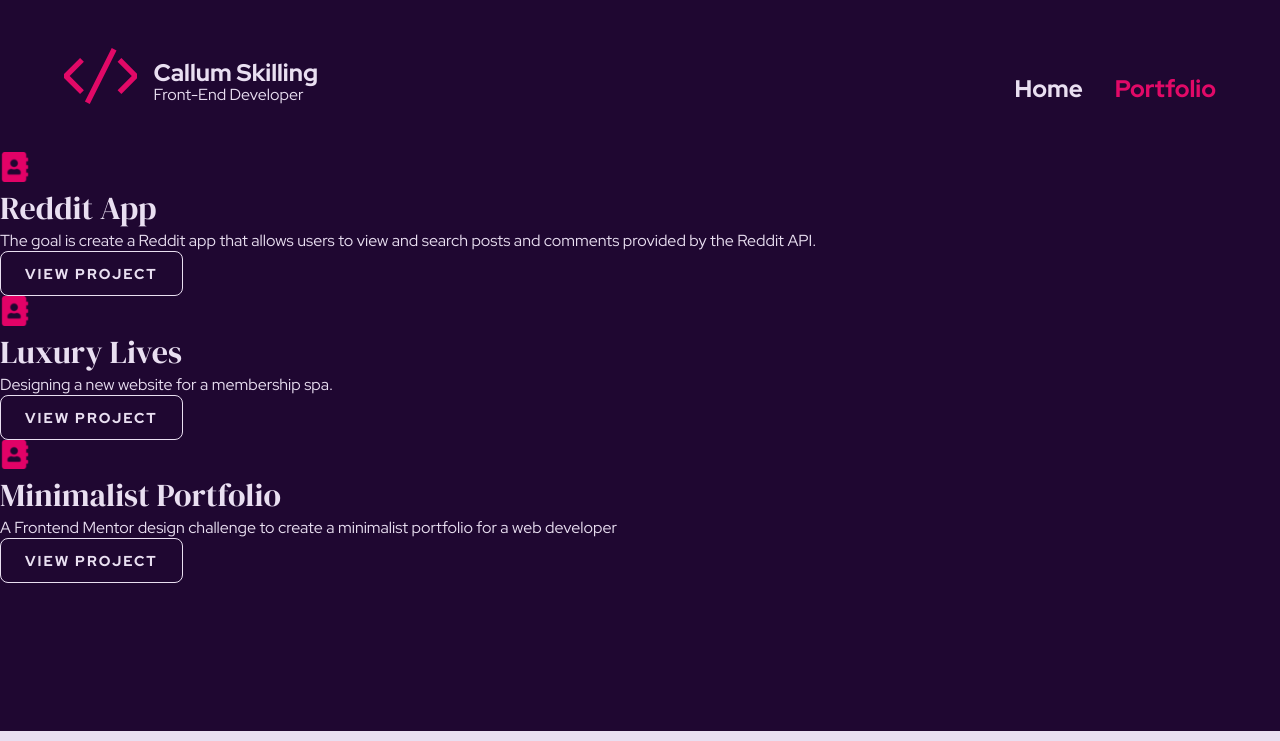
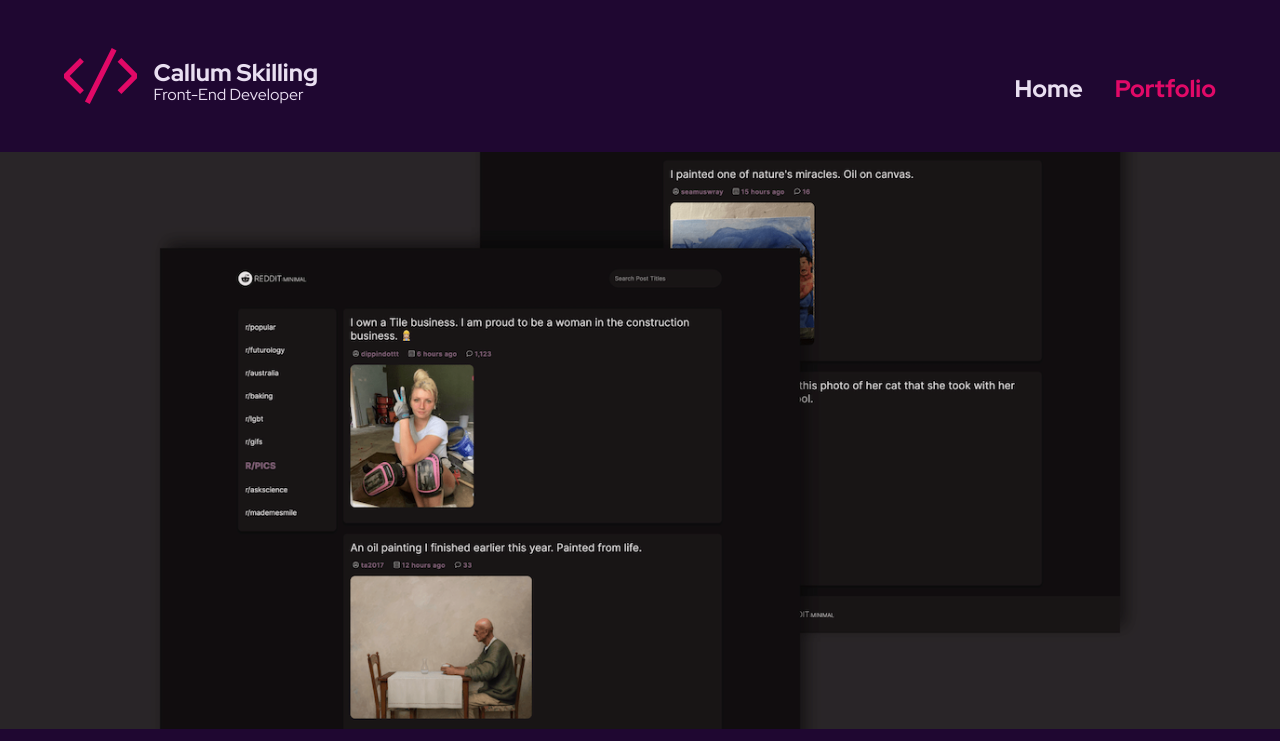
Before and after one commit to callumskilling/portfolio, a React (Vite) app: page /portfolio in a window 1280 px wide. Shown: the top 741 px of the page. Built offline with nearby package versions, Linux system fonts and the light colour scheme.

Commit message:
updated image paths

```diff
--- a/src/assets/data/portfolioData.js
+++ b/src/assets/data/portfolioData.js
@@ -9,37 +9,37 @@ export const portfolioData = [
         "project_code_url": "https://github.com/callumskilling/112.013_reddit_app",
         "project_live_url": "https://callumskilling.github.io/112.013_reddit_app/",
         "image_paths": {
+            "thumbnail": {
+                "thumbnail_desktop": "/src/assets/images/images/desktop/reddit_thumbnail_desktop.png",
+                "thumbnail_desktop_2x": "/src/assets/images/images/desktop/reddit_thumbnail_desktop_2x.png",
+                "thumbnail_tablet": "/src/assets/images/images/tablet/reddit_thumbnail_tablet.png",
+                "thumbnail_tablet_2x": "/src/assets/images/images/tablet/reddit_thumbnail_tablet_2x.png",
+                "thumbnail_mobile": "/src/assets/images/images/mobile/reddit_thumbnail_mobile.png",
+                "thumbnail_mobile_2x": "/src/assets/images/images/mobile/reddit_thumbnail_mobile_2x.png",
+            },
             "hero": {
-                "hero_desktop": "/src/assets/images/favicon/favicon-32x32.png",
-                "hero_desktop_2x": "/src/assets/images/favicon/favicon-32x32.png",
-                "hero_tablet": "/src/assets/images/favicon/favicon-32x32.png",
-                "hero_tablet_2x": "/src/assets/images/favicon/favicon-32x32.png",
-                "hero_mobile": "/src/assets/images/favicon/favicon-32x32.png",
-                "hero_mobile_2x": "/src/assets/images/favicon/favicon-32x32.png",
-            },
-            "detail_hero": {
-                "hero_desktop": "/src/assets/images/favicon/favicon-32x32.png",
-                "hero_desktop_2x": "/src/assets/images/favicon/favicon-32x32.png",
-                "hero_tablet": "/src/assets/images/favicon/favicon-32x32.png",
-                "hero_tablet_2x": "/src/assets/images/favicon/favicon-32x32.png",
-                "hero_mobile": "/src/assets/images/favicon/favicon-32x32.png",
-                "hero_mobile_2x": "/src/assets/images/favicon/favicon-32x32.png",
+                "hero_desktop": "/src/assets/images/images/desktop/reddit_hero_desktop.png",
+                "hero_desktop_2x": "/src/assets/images/images/desktop/reddit_hero_desktop_2x.png",
+                "hero_tablet": "/src/assets/images/images/tablet/reddit_hero_tablet.png",
+                "hero_tablet_2x": "/src/assets/images/images/tablet/reddit_hero_tablet_2x.png",
+                "hero_mobile": "/src/assets/images/images/mobile/reddit_hero_mobile.png",
+                "hero_mobile_2x": "/src/assets/images/images/mobile/reddit_hero_mobile_2x.png",
             },
             "preview1": {
-                "preview1_desktop": "/src/assets/images/favicon/favicon-32x32.png",
-                "preview1_desktop_2x": "/src/assets/images/favicon/favicon-32x32.png",
-                "preview1_tablet": "/src/assets/images/favicon/favicon-32x32.png",
-                "preview1_tablet_2x": "/src/assets/images/favicon/favicon-32x32.png",
-                "preview1_mobile": "/src/assets/images/favicon/favicon-32x32.png",
-                "preview1_mobile_2x": "/src/assets/images/favicon/favicon-32x32.png",
+                "preview1_desktop": "/src/assets/images/images/desktop/reddit_preview1_desktop.png",
+                "preview1_desktop_2x": "/src/assets/images/images/desktop/reddit_preview1_desktop_2x.png",
+                "preview1_tablet": "/src/assets/images/images/tablet/reddit_preview1_tablet.png",
+                "preview1_tablet_2x": "/src/assets/images/images/tablet/reddit_preview1_tablet_2x.png",
+                "preview1_mobile": "/src/assets/images/images/mobile/reddit_preview1_mobile.png",
+                "preview1_mobile_2x": "/src/assets/images/images/mobile/reddit_preview1_mobile_2x.png",
             },
             "preview2": {
-                "preview2_desktop": "/src/assets/images/favicon/favicon-32x32.png",
-                "preview2_desktop_2x": "/src/assets/images/favicon/favicon-32x32.png",
-                "preview2_tablet": "/src/assets/images/favicon/favicon-32x32.png",
-                "preview2_tablet_2x": "/src/assets/images/favicon/favicon-32x32.png",
-                "preview2_mobile": "/src/assets/images/favicon/favicon-32x32.png",
-                "preview2_mobile_2x": "/src/assets/images/favicon/favicon-32x32.png",
+                "preview2_desktop": "/src/assets/images/images/desktop/reddit_preview2_desktop.png",
+                "preview2_desktop_2x": "/src/assets/images/images/desktop/reddit_preview2_desktop_2x.png",
+                "preview2_tablet": "/src/assets/images/images/tablet/reddit_preview2_tablet.png",
+                "preview2_tablet_2x": "/src/assets/images/images/tablet/reddit_preview2_tablet_2x.png",
+                "preview2_mobile": "/src/assets/images/images/mobile/reddit_preview2_mobile.png",
+                "preview2_mobile_2x": "/src/assets/images/images/mobile/reddit_preview2_mobile_2x.png",
             }
         }
     },
@@ -53,37 +53,37 @@ export const portfolioData = [
         "project_code_url": "https://github.com/callumskilling/112.013_reddit_app",
         "project_live_url": "https://callumskilling.github.io/112.013_reddit_app/",
         "image_paths": {
+            "thumbnail": {
+                "thumbnail_desktop": "/src/assets/images/images/desktop/luxury_lives_thumbnail_desktop.png",
+                "thumbnail_desktop_2x": "/src/assets/images/images/desktop/luxury_lives_thumbnail_desktop_2x.png",
+                "thumbnail_tablet": "/src/assets/images/images/tablet/luxury_lives_thumbnail_tablet.png",
+                "thumbnail_tablet_2x": "/src/assets/images/images/tablet/luxury_lives_thumbnail_tablet_2x.png",
+                "thumbnail_mobile": "/src/assets/images/images/mobile/luxury_lives_thumbnail_mobile.png",
+                "thumbnail_mobile_2x": "/src/assets/images/images/mobile/luxury_lives_thumbnail_mobile_2x.png",
+            },
             "hero": {
-                "hero_desktop": "/src/assets/images/favicon/favicon-32x32.png",
-                "hero_desktop_2x": "/src/assets/images/favicon/favicon-32x32.png",
-                "hero_tablet": "/src/assets/images/favicon/favicon-32x32.png",
-                "hero_tablet_2x": "/src/assets/images/favicon/favicon-32x32.png",
-                "hero_mobile": "/src/assets/images/favicon/favicon-32x32.png",
-                "hero_mobile_2x": "/src/assets/images/favicon/favicon-32x32.png",
-            },
-            "detail_hero": {
-                "hero_desktop": "/src/assets/images/favicon/favicon-32x32.png",
-                "hero_desktop_2x": "/src/assets/images/favicon/favicon-32x32.png",
-                "hero_tablet": "/src/assets/images/favicon/favicon-32x32.png",
-                "hero_tablet_2x": "/src/assets/images/favicon/favicon-32x32.png",
-                "hero_mobile": "/src/assets/images/favicon/favicon-32x32.png",
-                "hero_mobile_2x": "/src/assets/images/favicon/favicon-32x32.png",
+                "hero_desktop": "/src/assets/images/images/desktop/luxury_lives_hero_desktop.png",
+                "hero_desktop_2x": "/src/assets/images/images/desktop/luxury_lives_hero_desktop_2x.png",
+                "hero_tablet": "/src/assets/images/images/tablet/luxury_lives_hero_tablet.png",
+                "hero_tablet_2x": "/src/assets/images/images/tablet/luxury_lives_hero_tablet_2x.png",
+                "hero_mobile": "/src/assets/images/images/mobile/luxury_lives_hero_mobile.png",
+                "hero_mobile_2x": "/src/assets/images/images/mobile/luxury_lives_hero_mobile_2x.png",
             },
             "preview1": {
-                "preview1_desktop": "/src/assets/images/favicon/favicon-32x32.png",
-                "preview1_desktop_2x": "/src/assets/images/favicon/favicon-32x32.png",
-                "preview1_tablet": "/src/assets/images/favicon/favicon-32x32.png",
-                "preview1_tablet_2x": "/src/assets/images/favicon/favicon-32x32.png",
-                "preview1_mobile": "/src/assets/images/favicon/favicon-32x32.png",
-                "preview1_mobile_2x": "/src/assets/images/favicon/favicon-32x32.png",
+                "preview1_desktop": "/src/assets/images/images/desktop/luxury_lives_preview1_desktop.png",
+                "preview1_desktop_2x": "/src/assets/images/images/desktop/luxury_lives_preview1_desktop_2x.png",
+                "preview1_tablet": "/src/assets/images/images/tablet/luxury_livespreview1__tablet.png",
+                "preview1_tablet_2x": "/src/assets/images/images/tablet/luxury_livespreview1__tablet_2x.png",
+                "preview1_mobile": "/src/assets/images/images/mobile/luxury_livespreview1__mobile.png",
+                "preview1_mobile_2x": "/src/assets/images/images/mobile/luxury_livespreview1__mobile_2x.png",
             },
             "preview2": {
-                "preview2_desktop": "/src/assets/images/favicon/favicon-32x32.png",
-                "preview2_desktop_2x": "/src/assets/images/favicon/favicon-32x32.png",
-                "preview2_tablet": "/src/assets/images/favicon/favicon-32x32.png",
-                "preview2_tablet_2x": "/src/assets/images/favicon/favicon-32x32.png",
-                "preview2_mobile": "/src/assets/images/favicon/favicon-32x32.png",
-                "preview2_mobile_2x": "/src/assets/images/favicon/favicon-32x32.png",
+                "preview2_desktop": "/src/assets/images/images/desktop/luxury_lives_preview2_desktop.png",
+                "preview2_desktop_2x": "/src/assets/images/images/desktop/luxury_lives_preview2_desktop_2x.png",
+                "preview2_tablet": "/src/assets/images/images/tablet/luxury_lives_preview2_tablet.png",
+                "preview2_tablet_2x": "/src/assets/images/images/tablet/luxury_lives_preview2_tablet_2x.png",
+                "preview2_mobile": "/src/assets/images/images/mobile/luxury_lives_preview2_mobile.png",
+                "preview2_mobile_2x": "/src/assets/images/images/mobile/luxury_lives_preview2_mobile_2x.png",
             }
         }
     },
@@ -94,40 +94,40 @@ export const portfolioData = [
         "project_tags": "Mobile-First Development | Mobile",
         "language_tags": "HTML | CSS | Javascript | React",
         "project_background": "Project background will be written here",
-        "project_code_url": "https://github.com/callumskilling/112.013_reddit_app",
-        "project_live_url": "https://callumskilling.github.io/112.013_reddit_app/",
+        "project_code_url": "https://github.com/callumskilling/minimalist-portfolio",
+        "project_live_url": "https://callumskilling.github.io/minimalist-portfolio/",
         "image_paths": {
+            "thumbnail": {
+                "thumbnail_desktop": "/src/assets/images/images/desktop/minimalist_thumbnail_desktop.png",
+                "thumbnail_desktop_2x": "/src/assets/images/images/desktop/minimalist_thumbnail_desktop_2x.png",
+                "thumbnail_tablet": "/src/assets/images/images/tablet/minimalist_thumbnail_tablet.png",
+                "thumbnail_tablet_2x": "/src/assets/images/images/tablet/minimalist_thumbnail_tablet_2x.png",
+                "thumbnail_mobile": "/src/assets/images/images/mobile/minimalist_thumbnail_mobile.png",
+                "thumbnail_mobile_2x": "/src/assets/images/images/mobile/minimalist_thumbnail_mobile_2x.png",
+            },
             "hero": {
-                "hero_desktop": "/src/assets/images/favicon/favicon-32x32.png",
-                "hero_desktop_2x": "/src/assets/images/favicon/favicon-32x32.png",
-                "hero_tablet": "/src/assets/images/favicon/favicon-32x32.png",
-                "hero_tablet_2x": "/src/assets/images/favicon/favicon-32x32.png",
-                "hero_mobile": "/src/assets/images/favicon/favicon-32x32.png",
-                "hero_mobile_2x": "/src/assets/images/favicon/favicon-32x32.png",
-            },
-            "detail_hero": {
-                "hero_desktop": "/src/assets/images/favicon/favicon-32x32.png",
-                "hero_desktop_2x": "/src/assets/images/favicon/favicon-32x32.png",
-                "hero_tablet": "/src/assets/images/favicon/favicon-32x32.png",
-                "hero_tablet_2x": "/src/assets/images/favicon/favicon-32x32.png",
-                "hero_mobile": "/src/assets/images/favicon/favicon-32x32.png",
-                "hero_mobile_2x": "/src/assets/images/favicon/favicon-32x32.png",
+                "hero_desktop": "/src/assets/images/images/desktop/minimalist_hero_desktop.png",
+                "hero_desktop_2x": "/src/assets/images/images/desktop/minimalist_hero_desktop_2x.png",
+                "hero_tablet": "/src/assets/images/images/tablet/minimalist_hero_tablet.png",
+                "hero_tablet_2x": "/src/assets/images/images/tablet/minimalist_hero_tablet_2x.png",
+                "hero_mobile": "/src/assets/images/images/mobile/minimalist_hero_mobile.png",
+                "hero_mobile_2x": "/src/assets/images/images/mobile/minimalist_hero_mobile_2x.png",
             },
             "preview1": {
-                "preview1_desktop": "/src/assets/images/favicon/favicon-32x32.png",
-                "preview1_desktop_2x": "/src/assets/images/favicon/favicon-32x32.png",
-                "preview1_tablet": "/src/assets/images/favicon/favicon-32x32.png",
-                "preview1_tablet_2x": "/src/assets/images/favicon/favicon-32x32.png",
-                "preview1_mobile": "/src/assets/images/favicon/favicon-32x32.png",
-                "preview1_mobile_2x": "/src/assets/images/favicon/favicon-32x32.png",
+                "preview1_desktop": "/src/assets/images/images/desktop/minimalist_preview1_desktop.png",
+                "preview1_desktop_2x": "/src/assets/images/images/desktop/minimalist_preview1_desktop_2x.png",
+                "preview1_tablet": "/src/assets/images/images/tablet/minimalist_preview1_tablet.png",
+                "preview1_tablet_2x": "/src/assets/images/images/tablet/minimalist_preview1_tablet_2x.png",
+                "preview1_mobile": "/src/assets/images/images/mobile/minimalist_preview1_mobile.png",
+                "preview1_mobile_2x": "/src/assets/images/images/mobile/minimalist_preview1_mobile_2x.png",
             },
             "preview2": {
-                "preview2_desktop": "/src/assets/images/favicon/favicon-32x32.png",
-                "preview2_desktop_2x": "/src/assets/images/favicon/favicon-32x32.png",
-                "preview2_tablet": "/src/assets/images/favicon/favicon-32x32.png",
-                "preview2_tablet_2x": "/src/assets/images/favicon/favicon-32x32.png",
-                "preview2_mobile": "/src/assets/images/favicon/favicon-32x32.png",
-                "preview2_mobile_2x": "/src/assets/images/favicon/favicon-32x32.png",
+                "preview2_desktop": "/src/assets/images/images/desktop/minimalist_preview2_desktop.png",
+                "preview2_desktop_2x": "/src/assets/images/images/desktop/minimalist_preview2_desktop_2x.png",
+                "preview2_tablet": "/src/assets/images/images/tablet/minimalist_preview2_tablet.png",
+                "preview2_tablet_2x": "/src/assets/images/images/tablet/minimalist_preview2_tablet_2x.png",
+                "preview2_mobile": "/src/assets/images/images/mobile/minimalist_preview2_mobile.png",
+                "preview2_mobile_2x": "/src/assets/images/images/mobile/minimalist_preview2_mobile_2x.png",
             }
         }
     }
```
